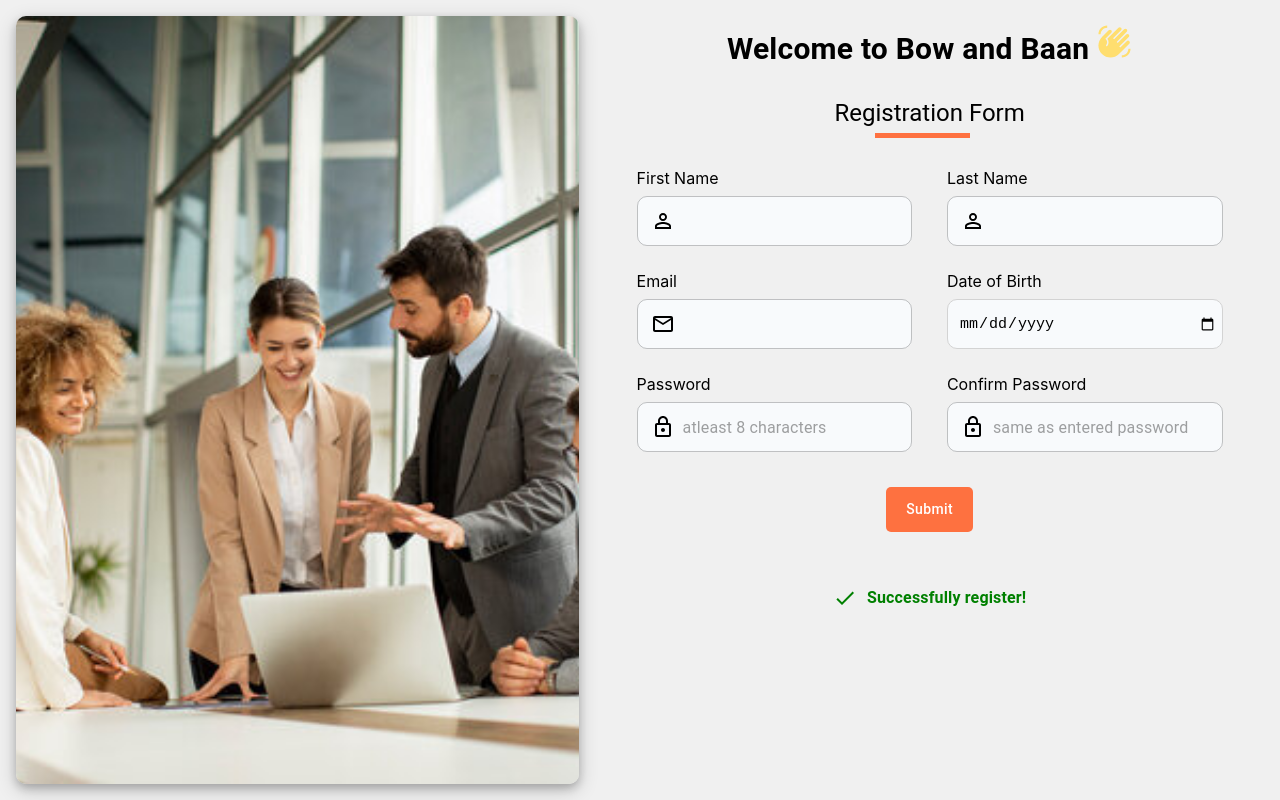
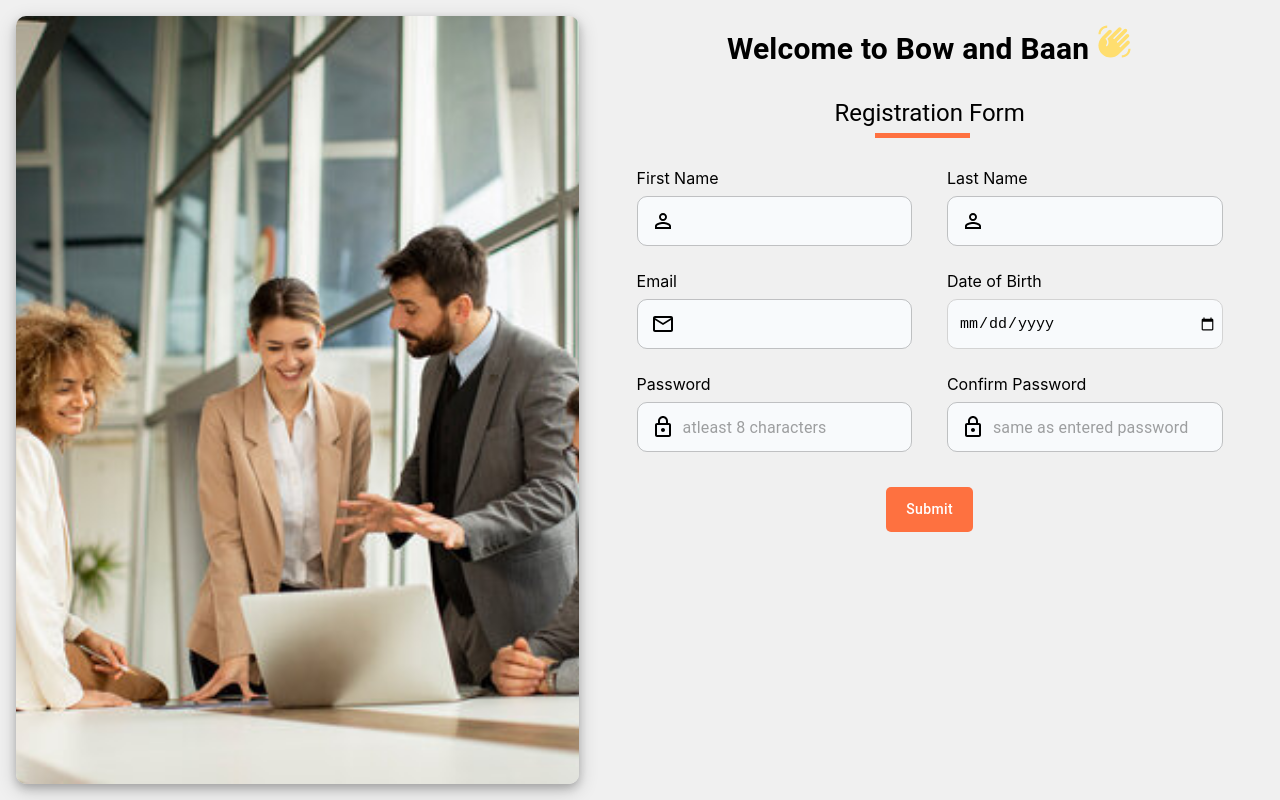
Before and after one commit to sabarins/NewReactProject, a React (Create React App) app: page / in a window 1280 px wide. Built offline with nearby package versions, Linux system fonts and the light colour scheme.

Commit message:
final changes commit

```diff
--- a/src/Components/Form/MobileForm.js
+++ b/src/Components/Form/MobileForm.js
@@ -405,7 +405,7 @@ const MobileForm = ({ setFormdatas }) => {
 
         {/* succeess message  */}
         <Box
-          sx={{ display: "flex", justifyContent: "center", columnGap: "10px",mt:-2 }}
+          sx={{ display: {xs:"flex",md:"none",lg:'none'}, justifyContent: "center", columnGap: "10px",mt:-2 }}
         >
           {successmessage && (
             <>
```
